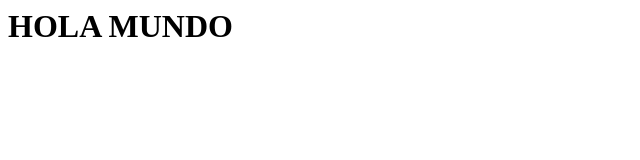
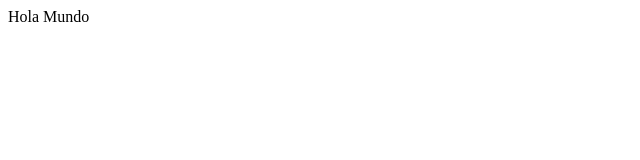
Before and after one commit to LeandroCannarozzi/ejercicio1, a plain HTML site: page index.html in a window 1280 px wide. Shown: the whole page, without its empty margins (0-640 px from the left). Drawn offline with Linux system fonts and the light colour scheme.

Commit message:
Estoy saludando

```diff
--- a/index.html
+++ b/index.html
@@ -2,8 +2,7 @@
 	<head><title>CLASE 1</title></head>
 <body>
 
-<h1>HOLA MUNDO</h1>
-
+<p>Hola Mundo</p>
 
 </body>
 
```
